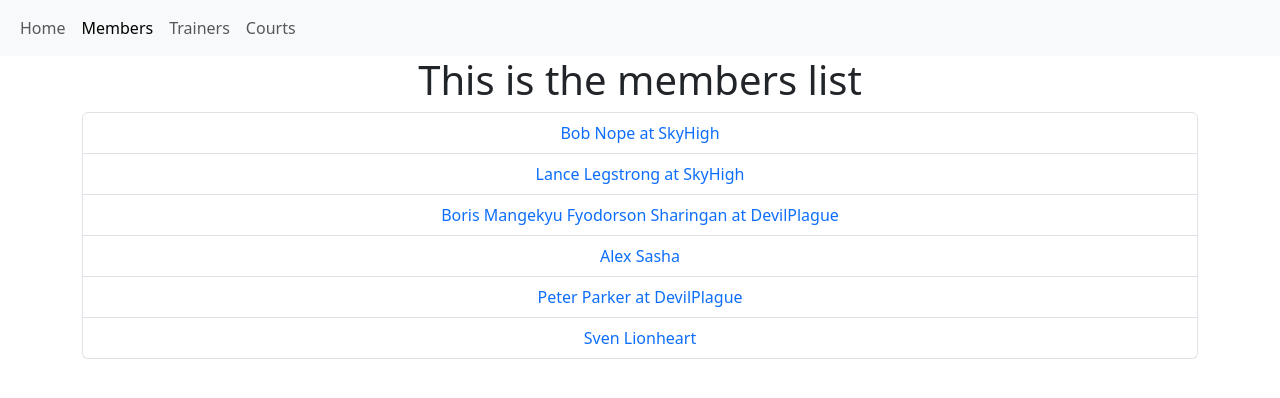
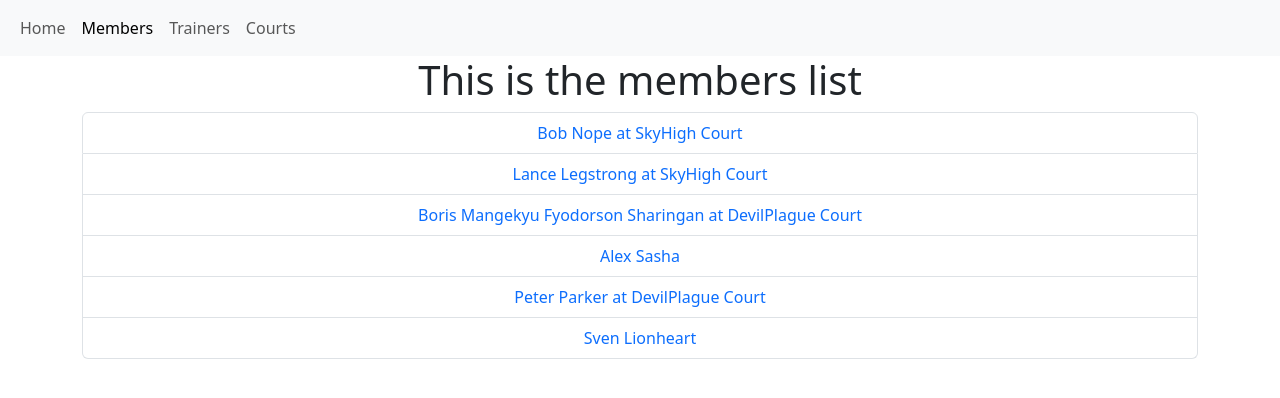
Before and after one commit to petervol27/tennis_django, a Django app: page /members/ in a window 1280 px wide. Shown: the top 398 px of the page. Run offline with Django 5.2, Linux system fonts and the light colour scheme; data comes from the database, SQL or seed files in the repository; both versions use the stored data as it was after the commit.

Commit message:
fixed members html

```diff
--- a/members/templates/members_page.html
+++ b/members/templates/members_page.html
@@ -5,8 +5,8 @@
     {%for member in members%}
     <li class="list-group-item">
       <a class="text-decoration-none" href="member_details/{{member.id}}"
-        >{{member.fname}} {{member.lname}} {% if member.court%}at
-        {{member.court}}{%else%} {%endif%}</a
+        >{{member.fname}} {{member.lname}} {% if member.court%} at
+        {{member.court}} Court{%else%} {%endif%}</a
       >
     </li>
     {%endfor%}
```
Also changed, not shown: db.sqlite3.
